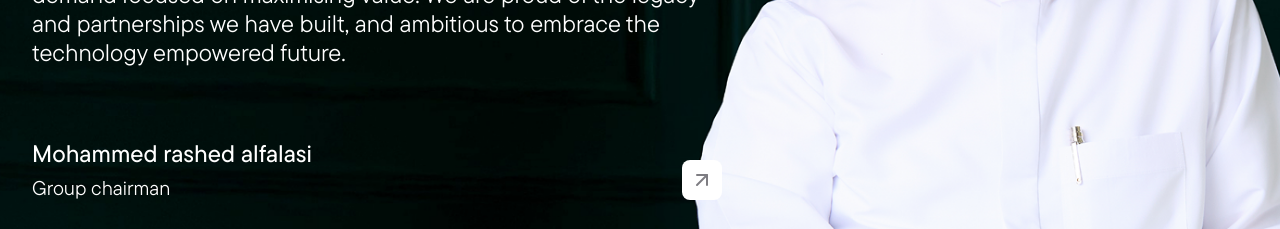
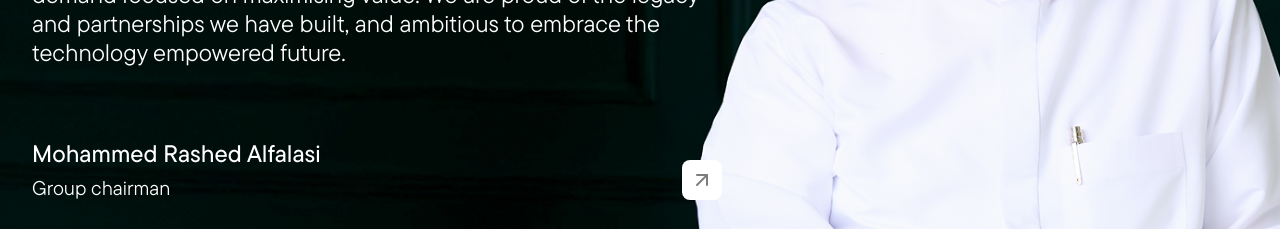
Before and after one commit to seifehab1m/moral, a Next.js app: page /about-us in a window 1280 px wide. Shown: the part 1440-1669 px from the top of the page. Built offline with nearby package versions, Linux system fonts and the light colour scheme.

Commit message:
new edits

```diff
--- a/src/components/pages/about-us/FutureAndPresent.tsx
+++ b/src/components/pages/about-us/FutureAndPresent.tsx
@@ -33,7 +33,7 @@ export default function FutureAndPresent() {
             <div className="flex justify-between text-white mt-18 flex-wrap gap-4">
               <div>
                 <h4 className="heading-4 font-medium">
-                  Mohammed rashed alfalasi
+                  Mohammed Rashed Alfalasi
                 </h4>
                 <h6 className="sub-header !text-white mt-2">Group chairman</h6>
               </div>
```
